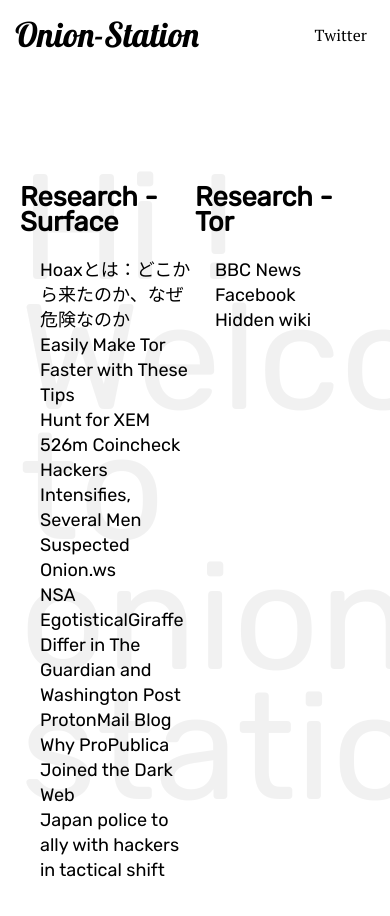
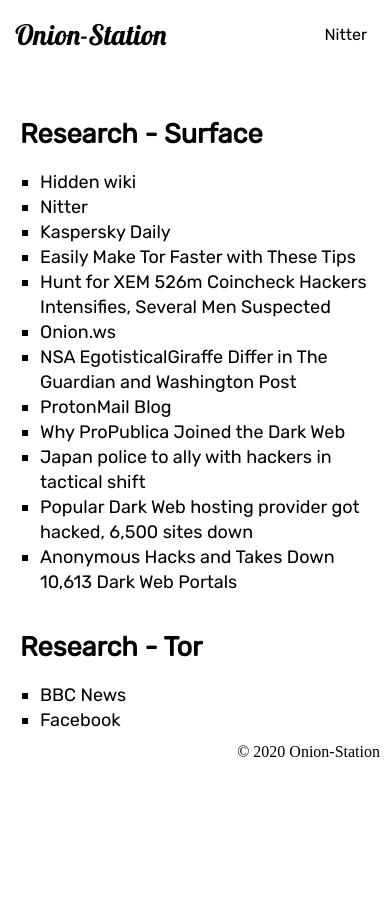
Before and after one commit to Coordinate-Cat/onion-hosting-1222, a plain HTML site: page index.html in a window 390 px wide. After the commit the page ends 844 px from the top, so only its background shows below. Drawn offline with Linux system fonts and the light colour scheme; a script that the page names is missing.

Commit message:
update:add responsive css

```diff
--- a/index.html
+++ b/index.html
@@ -19,8 +19,8 @@
                 </div>
                 <div class="hd-right">
                     <ul class="hd-nav">
-                        <!-- <li><a href="https://github.com/Coordinate-Cat/onion-hosting-1222" class="hd-github">Github</a></li> -->
-                        <li><a href="https://twitter.com/ito_okash1" class="hd-twitter">Twitter</a></li>
+                        <li><img src="http://img.shields.io/liberapay/receives/ocat.svg?logo=liberapay" class="donate-p"></li>
+                        <li><a href="https://nitter.net/ito_okash1" class="hd-nitter">Nitter</a></li>
                     </ul>
                 </div>
             </div>
@@ -71,21 +71,25 @@
             <div class="main-contents">
                 <div class="fixed-text">
                     Hi !<br>
-                    Welcome to onion-station!!<br>
+                    Welcome to<br>
+                    onion-station!!<br>
                 </div>
                 <div class="top-contents-data">
                     <div class="data-left">
                         <h2>Research - Surface</h2>
                         <ul>
-                            <li><a class="data-link" href="https://blog.kaspersky.co.jp/what-is-hoax-report/23480/">Hoaxとは：どこから来たのか、なぜ危険なのか</a></li>
+                            <li><a class="data-link" href="https://thehiddenwiki.org/">Hidden wiki</a></li>
+                            <li><a class="data-link" href="https://nitter.net/">Nitter</a></li>
+                            <li><a class="data-link" href="https://blog.kaspersky.co.jp/">Kaspersky Daily</a></li>
                             <li><a class="data-link" href="https://www.maketecheasier.com/make-tor-faster/">Easily Make Tor Faster with These Tips</a></li>
                             <li><a class="data-link" href="https://cryptonews.com/news/hunt-for-xem-526m-coincheck-hackers-intensifies-several-men-5382.htm">Hunt for XEM 526m Coincheck Hackers Intensifies, Several Men Suspected</a></li>
                             <li><a class="data-link" href="https://deepdot35wvmeyd5.onion.ws/">Onion.ws</a></li>
                             <li><a class="data-link" href="http://cryptome.org/2013/10/nsa-ego-differ/nsa-ego-differ.htm">NSA EgotisticalGiraffe Differ in The Guardian and Washington Post</a></li>
                             <li><a class="data-link" href="https://protonmail.com/blog/tor-encrypted-email/">ProtonMail Blog</a></li>
                             <li><a class="data-link" href="https://www.propublica.org/podcast/why-propublica-joined-the-dark-web/">Why ProPublica Joined the Dark Web</a></li>
-                            <li><a class="data-link" href="http://news.idg.no/cw/art.cfm?id=68868589-B34E-04B5-C0C204A78E0FB171">Japan police to ally with hackers in tactical shift
-                            </a></li>
+                            <li><a class="data-link" href="http://news.idg.no/cw/art.cfm?id=68868589-B34E-04B5-C0C204A78E0FB171">Japan police to ally with hackers in tactical shift</a></li>
+                            <li><a class="data-link" href="https://www.zdnet.com/article/popular-dark-web-hosting-provider-got-hacked-6500-sites-down/">Popular Dark Web hosting provider got hacked, 6,500 sites down</a></li>
+                            <li><a class="data-link" href="https://www.bleepingcomputer.com/news/security/anonymous-hacks-and-takes-down-10-613-dark-web-portals/">Anonymous Hacks and Takes Down 10,613 Dark Web Portals</a></li>
                         </ul>
                     </div>
                     <div class="data-right">
@@ -93,12 +97,16 @@
                         <ul>
                             <li><a class="data-link-tor" href="https://www.bbcnewsv2vjtpsuy.onion/">BBC News</a></li>
                             <li><a class="data-link-tor" href="https://www.facebookcorewwwi.onion/">Facebook</a></li>
-                            <li><a class="data-link-tor" href="https://thehiddenwiki.org/">Hidden wiki</a></li>
                         </ul>
                     </div>
                 </div>
             </div>
         </div>
     </main>
+    <footer>
+        <div class="footer-text">
+            <p class="copy-text">© 2020 Onion-Station</p>
+        </div>
+    </footer>
 </body>
 </html>
--- a/style.css
+++ b/style.css
@@ -1,7 +1,29 @@
 body{
     margin: 0;
 }
-
+@media screen and (max-width:600px){
+    .hd-sitetitle{
+        font-size: 28px !important;
+    }
+    .main-inner{
+        padding-top: 80px !important;
+    }
+    .fixed-text{
+        display: none;
+    }
+    .donate-p{
+        display: none;
+    }
+    .top-contents-data{
+        flex-direction: column;
+    }
+    .data-left{
+        width: 100% !important;
+    }
+    .data-right{
+        width: 100% !important;
+    }
+}
 /* header */
 .x-header{
     width: 100%;
@@ -28,43 +50,35 @@
 .hd-sitetitle:hover{
     color: blue;
 }
-ul{
+.hd-right ul{
     list-style-type: none;
 }
 .hd-nav{
     margin: 0;
     padding: 0;
     display: flex;
-    font-family: 'PT Serif', serif;
+    font-family: 'Rubik', sans-serif;
 }
-.hd-github{
-    color: #000;
-    text-decoration: none;
-    padding: 8px;
-    border-radius: 15%;
+.donate-p{
+    padding-top: 15px;
 }
-.hd-github:hover{
-    color: #fff;
-    background-color: #000;
-    transition: ease-in 0.15s;
-}
-.hd-twitter{
+.hd-nitter{
     margin-left: 20px;
     color: #000;
     text-decoration: none;
     padding: 8px;
     border-radius: 15%;
 }
-.hd-twitter:hover{
+.hd-nitter:hover{
     color: rgb(255, 255, 255);
-    background-color: rgb(60, 184, 255);
+    background-color: rgb(41, 41, 41);
     transition: ease-in 0.15s;
 }
 
 /* main ------------------------------------------*/
 .x-main{
     width: 100%;
-    height: 1400px;
+    height: auto;
     background-color:white;
 }
 .main-inner{
@@ -88,8 +102,12 @@
     color: rgba(0, 0, 0, 0.055);
     font-size: 150px;
     line-height: 130px;
-    padding-bottom: 15px;
+    /* padding-bottom: 15px; */
     text-align: left;
+    -webkit-user-select: none;
+    -moz-user-select: none;
+    -ms-user-select: none;
+    user-select: none;
 }
 .top-contents-data{
     position: relative;
@@ -101,6 +119,7 @@
 }
 .top-contents-data ul{
     padding-left: 20px;
+    list-style-type: square;
 }
 .data-left{
     width: 50%;
@@ -123,3 +142,15 @@
 .data-link-tor:hover{
     color: rgb(218, 82, 82);
 }
+
+/* footer-contents -----------------------------*/
+.footer-text{
+    position: relative;
+}
+.copy-text{
+    position: absolute;
+    right: 0;
+    bottom: 0;
+    margin: 0;
+    padding: 0 10px 10px 0;
+}
```
